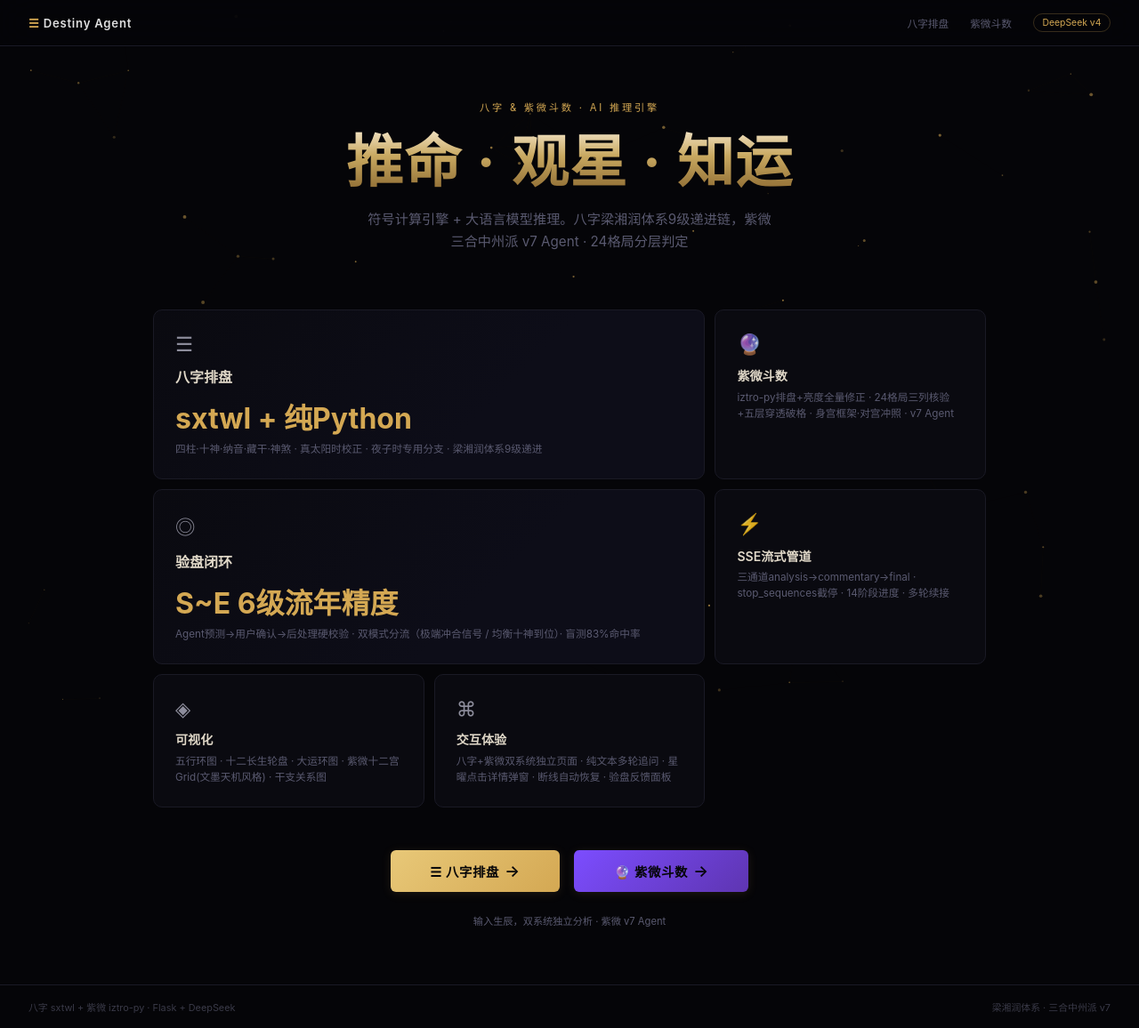
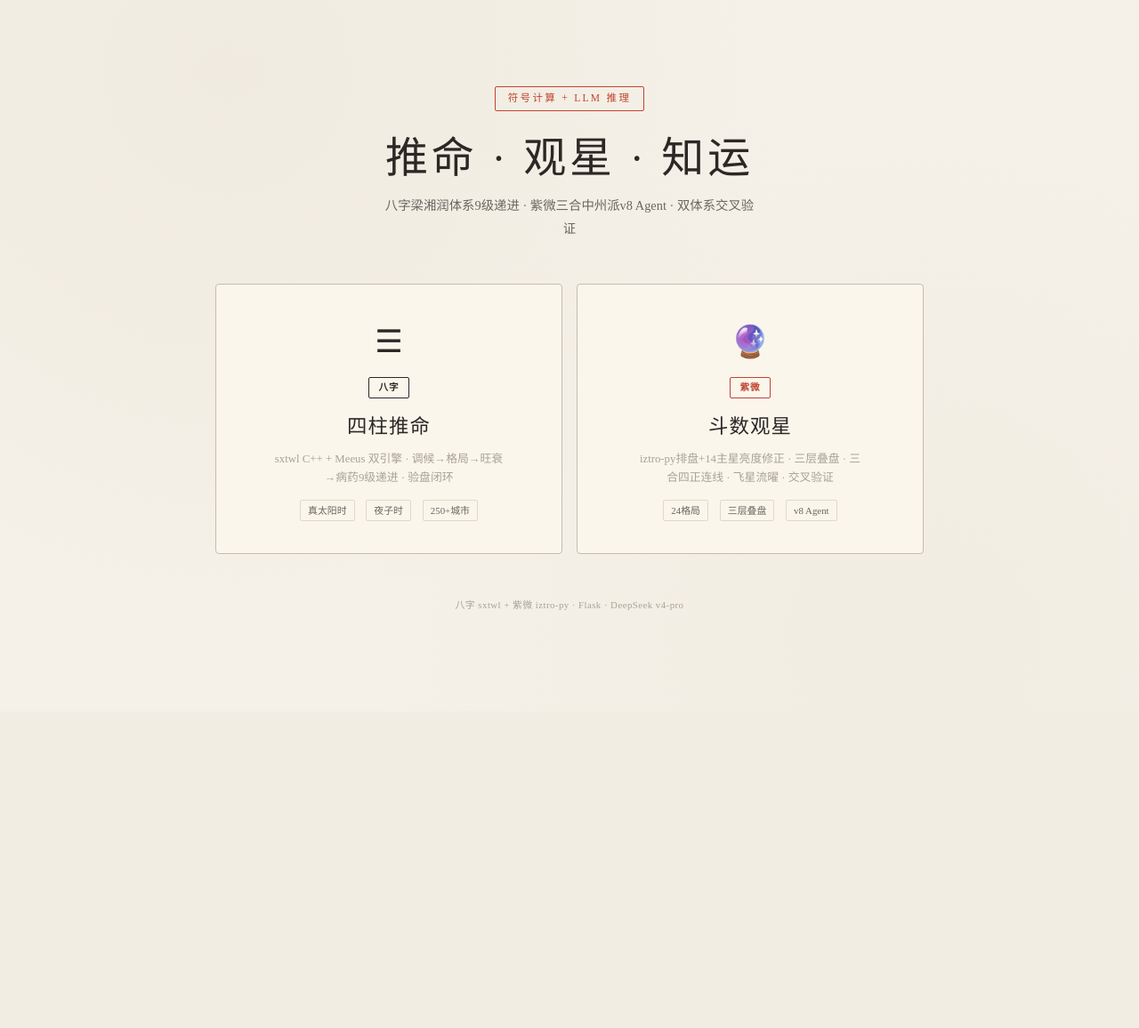
Before and after one commit to TheWher/bazi-paipan, a Flask app: page / in a window 1280 px wide. Shown: the whole page at 89% size. After the commit the page ends 686 px from the top, so only its background shows below. Run offline with Flask 3, Linux system fonts and the light colour scheme.

Commit message:
feat: 主页重设计 — 水墨宣纸风，双卡片分流

```diff
--- a/templates/landing.html
+++ b/templates/landing.html
@@ -3,252 +3,40 @@
 <head>
 <meta charset="UTF-8">
 <meta name="viewport" content="width=device-width, initial-scale=1.0">
-<title>八字 & 紫微 · AI命理分析</title>
+<title>Destiny Agent · 八字&紫微</title>
 <style>
-:root{
-  --bg:#050508;--surface:#0a0a10;--border:#1a1a25;--border-glow:#252535;
-  --text:#a5a5b5;--text-dim:#5a5a70;--gold:#d4a853;--gold-light:#e8c878;
-  --radius:10px;
-}
+:root{--paper:#f5f1e8;--paper-card:#faf6ec;--ink:#2b2825;--ink-soft:#6b6660;--ink-faint:#a8a298;--vermillion:#c1432f;--line-soft:#c4bdb0;--line-faint:#e0d9c8}
 *{margin:0;padding:0;box-sizing:border-box}
-body{
-  background:var(--bg);color:var(--text);
-  font-family:"PingFang SC","Microsoft YaHei",-apple-system,sans-serif;
-  min-height:100vh;display:flex;flex-direction:column;
-  -webkit-font-smoothing:antialiased;overflow-x:hidden;
-}
-
-/* ── 动态粒子背景 ── */
-#bg-canvas{position:fixed;inset:0;z-index:0;pointer-events:none}
-
-/* ── 导航 ── */
-nav{
-  position:fixed;top:0;left:0;right:0;z-index:100;
-  display:flex;align-items:center;justify-content:space-between;
-  padding:0 2rem;height:52px;
-  border-bottom:1px solid var(--border);
-  background:rgba(5,5,8,.75);backdrop-filter:blur(20px);
-}
-nav .logo{font-size:.82rem;font-weight:600;color:#e0e0e0;letter-spacing:.06em;text-decoration:none}
-nav .logo i{color:var(--gold);font-style:normal}
-nav .links{display:flex;gap:1.5rem;align-items:center}
-nav .links a{font-size:.73rem;color:var(--text-dim);text-decoration:none;transition:color .2s}
-nav .links a:hover{color:#d0d0d0}
-nav .badge{
-  font-size:.65rem;color:var(--gold);border:1px solid rgba(212,168,83,.25);
-  padding:.2rem .6rem;border-radius:99px
-}
-
-/* ── 主内容 ── */
-main{
-  flex:1;display:flex;flex-direction:column;align-items:center;
-  padding:7rem 2rem 4rem;z-index:1;max-width:1000px;margin:0 auto;width:100%;
-}
-
-/* ── Hero ── */
-.hero{text-align:center;margin-bottom:4rem}
-.hero .pretitle{
-  font-size:.7rem;text-transform:uppercase;letter-spacing:.25em;
-  color:var(--gold);margin-bottom:1.2rem;
-}
-.hero h1{
-  font-size:clamp(2.4rem,5.5vw,4rem);font-weight:700;letter-spacing:.02em;
-  line-height:1.1;margin-bottom:1rem;
-  background:linear-gradient(180deg,#f0e0c0 0%,#c8a860 40%,#8a6830 100%);
-  -webkit-background-clip:text;-webkit-text-fill-color:transparent;
-  background-clip:text;
-}
-.hero p{
-  font-size:.95rem;color:var(--text-dim);max-width:460px;margin:0 auto;line-height:1.65;
-}
-
-/* ── Bento 网格 ── */
-.bento{
-  display:grid;grid-template-columns:1fr 1fr 1fr;
-  grid-template-rows:auto auto;gap:.7rem;width:100%;margin-bottom:3rem;
-}
-.bento .card{
-  background:var(--surface);border:1px solid var(--border);border-radius:var(--radius);
-  padding:1.5rem;cursor:default;text-decoration:none;color:inherit;
-  transition:all .3s;position:relative;overflow:hidden;
-}
-.bento .card::after{
-  content:'';position:absolute;inset:0;opacity:0;transition:opacity .3s;
-  background:radial-gradient(500px circle at var(--x,50%) var(--y,50%),rgba(212,168,83,.05),transparent 60%);
-}
-.bento .card:hover{transform:translateY(-2px);border-color:var(--border-glow)}
-.bento .card:hover::after{opacity:1}
-.bento .card.lg{grid-column:span 2}
-.bento .card .icon{font-size:1.4rem;margin-bottom:.7rem;opacity:.85}
-.bento .card h3{font-size:.88rem;font-weight:600;color:#e0d8c8;margin-bottom:.35rem}
-.bento .card p{font-size:.73rem;color:var(--text-dim);line-height:1.55}
-
-/* 大卡特殊样式 */
-.bento .card.lg{
-  display:flex;flex-direction:column;justify-content:center;
-  background:linear-gradient(135deg,var(--surface),#0d0d18 60%);
-}
-.bento .card.lg h3{font-size:1rem}
-.bento .card.lg .highlight{font-size:2rem;font-weight:700;color:var(--gold);margin:.3rem 0}
-
-/* ── CTA ── */
-.cta{text-align:center}
-.btn{
-  display:inline-flex;align-items:center;gap:.4rem;
-  padding:.8rem 2.8rem;font-size:.9rem;font-weight:600;letter-spacing:.04em;
-  color:#050508;background:linear-gradient(135deg,var(--gold-light),var(--gold));
-  border-radius:6px;text-decoration:none;transition:all .25s;
-  box-shadow:0 2px 12px rgba(212,168,83,.12);
-}
-.btn:hover{background:linear-gradient(135deg,#f0d080,#d8b060);transform:translateY(-1px);box-shadow:0 8px 30px rgba(212,168,83,.2)}
-.btn-arrow{font-size:1.1rem;transition:transform .2s}
-.btn:hover .btn-arrow{transform:translateX(3px)}
-.cta-hint{font-size:.7rem;color:var(--text-dim);margin-top:.7rem}
-
-footer{
-  padding:1rem 2rem;text-align:center;font-size:.68rem;color:#3a3a48;
-  border-top:1px solid var(--border);z-index:1;display:flex;justify-content:space-between;
-}
-
-@media(max-width:700px){
-  .bento{grid-template-columns:1fr;grid-template-rows:auto}
-  .bento .card.lg{grid-column:span 1}
-  .hero h1{font-size:1.8rem}
-  nav .links{display:none}
-}
+html{font-size:16px}
+body{font-family:"Noto Serif SC","Source Han Serif SC",serif;background:var(--paper);color:var(--ink);line-height:1.7;background-image:radial-gradient(circle at 20% 10%,rgba(180,160,130,.08),transparent 50%),radial-gradient(circle at 80% 90%,rgba(180,160,130,.05),transparent 50%);min-height:100vh;display:flex;flex-direction:column;align-items:center;-webkit-font-smoothing:antialiased}
+main{flex:1;display:flex;flex-direction:column;align-items:center;justify-content:center;padding:3rem 2rem;max-width:860px;width:100%}
+.hero{text-align:center;margin-bottom:3rem}
+.hero .mark{display:inline-block;font-size:.72rem;letter-spacing:.2em;color:var(--vermillion);border:1px solid var(--vermillion);padding:3px 14px;border-radius:2px;margin-bottom:1.4rem}
+.hero h1{font-family:"STKaiti","KaiTi","Noto Serif SC",serif;font-size:clamp(2rem,5vw,3rem);font-weight:400;color:var(--ink);letter-spacing:.08em;margin-bottom:.6rem;line-height:1.3}
+.hero p{font-size:.9rem;color:var(--ink-soft);max-width:420px;margin:0 auto;line-height:1.8}
+.systems{display:grid;grid-template-columns:1fr 1fr;gap:1rem;width:100%;margin-bottom:2rem}
+.card{display:flex;flex-direction:column;align-items:center;text-align:center;padding:2.2rem 1.8rem;background:var(--paper-card);border:1px solid var(--line-soft);border-radius:4px;cursor:pointer;text-decoration:none;color:inherit;transition:all .3s}
+.card:hover{transform:translateY(-2px);border-color:var(--ink-soft);box-shadow:0 4px 20px rgba(0,0,0,.06)}
+.card .icon{font-size:2.2rem;margin-bottom:.6rem}
+.card .tag{font-size:.66rem;letter-spacing:.1em;margin-bottom:.8rem;padding:2px 10px;border-radius:2px;font-weight:600}
+.card .tag.bazi{color:var(--ink);border:1px solid var(--ink)}
+.card .tag.ziwei{color:var(--vermillion);border:1px solid var(--vermillion)}
+.card h2{font-family:"STKaiti","KaiTi","Noto Serif SC",serif;font-size:1.4rem;font-weight:400;margin-bottom:.4rem;letter-spacing:.05em}
+.card p{font-size:.8rem;color:var(--ink-faint);line-height:1.7;max-width:260px}
+.card .specs{display:flex;gap:.8rem;margin-top:.8rem;font-size:.68rem;color:var(--ink-soft)}
+.card .specs span{padding:2px 8px;border:1px solid var(--line-faint);border-radius:2px}
+footer{text-align:center;font-size:.68rem;color:var(--ink-faint);padding:1rem;letter-spacing:.04em}
+@media(max-width:640px){.systems{grid-template-columns:1fr}.hero h1{font-size:1.6rem}.card{padding:1.6rem 1rem}}
 </style>
 </head>
 <body>
-
-<canvas id="bg-canvas"></canvas>
-
-<nav>
-  <a href="/" class="logo"><i>☰</i> Destiny Agent</a>
-  <div class="links">
-    <a href="/app">八字排盘</a>
-    <a href="/ziwei">紫微斗数</a>
-    <span class="badge">DeepSeek v4</span>
-  </div>
-</nav>
-
 <main>
-  <section class="hero">
-    <div class="pretitle">八字 & 紫微斗数 · AI 推理引擎</div>
-    <h1>推命 · 观星 · 知运</h1>
-    <p>符号计算引擎 + 大语言模型推理。八字梁湘润体系9级递进链，紫微三合中州派 v7 Agent · 24格局分层判定</p>
-  </section>
-
-  <div class="bento" id="bento">
-    <a href="/app" class="card lg">
-      <div class="icon">☰</div>
-      <h3>八字排盘</h3>
-      <span class="highlight">sxtwl + 纯Python</span>
-      <p>四柱·十神·纳音·藏干·神煞 · 真太阳时校正 · 夜子时专用分支 · 梁湘润体系9级递进</p>
-    </a>
-    <a href="/ziwei" class="card">
-      <div class="icon">🔮</div>
-      <h3>紫微斗数</h3>
-      <p>iztro-py排盘+亮度全量修正 · 24格局三列核验+五层穿透破格 · 身宫框架·对宫冲照 · v7 Agent</p>
-    </a>
-    <a href="/app" class="card lg">
-      <div class="icon">◎</div>
-      <h3>验盘闭环</h3>
-      <span class="highlight">S~E 6级流年精度</span>
-      <p>Agent预测→用户确认→后处理硬校验 · 双模式分流（极端冲合信号 / 均衡十神到位）· 盲测83%命中率</p>
-    </a>
-    <a href="/app" class="card">
-      <div class="icon">⚡</div>
-      <h3>SSE流式管道</h3>
-      <p>三通道analysis→commentary→final · stop_sequences截停 · 14阶段进度 · 多轮续接</p>
-    </a>
-    <a href="/app" class="card">
-      <div class="icon">◈</div>
-      <h3>可视化</h3>
-      <p>五行环图 · 十二长生轮盘 · 大运环图 · 紫微十二宫Grid(文墨天机风格) · 干支关系图</p>
-    </a>
-    <a href="/app" class="card">
-      <div class="icon">⌘</div>
-      <h3>交互体验</h3>
-      <p>八字+紫微双系统独立页面 · 纯文本多轮追问 · 星曜点击详情弹窗 · 断线自动恢复 · 验盘反馈面板</p>
-    </a>
-  </div>
-
-  <div class="cta" style="display:flex;gap:1rem;flex-wrap:wrap;justify-content:center">
-    <a href="/app" class="btn">☰ 八字排盘 <span class="btn-arrow">→</span></a>
-    <a href="/ziwei" class="btn" style="background:linear-gradient(135deg,#7c4dff,#5e35b1)">🔮 紫微斗数 <span class="btn-arrow">→</span></a>
-    <p class="cta-hint" style="width:100%;text-align:center;margin-top:.5rem">输入生辰，双系统独立分析 · 紫微 v7 Agent</p>
-  </div>
+<section class="hero"><div class="mark">符号计算 + LLM 推理</div><h1>推命 · 观星 · 知运</h1><p>八字梁湘润体系9级递进 · 紫微三合中州派v8 Agent · 双体系交叉验证</p></section>
+<div class="systems">
+<a href="/app" class="card"><div class="icon">&#x2630;</div><div class="tag bazi">八字</div><h2>四柱推命</h2><p>sxtwl C++ + Meeus 双引擎 · 调候→格局→旺衰→病药9级递进 · 验盘闭环</p><div class="specs"><span>真太阳时</span><span>夜子时</span><span>250+城市</span></div></a>
+<a href="/ziwei" class="card"><div class="icon">&#x1F52E;</div><div class="tag ziwei">紫微</div><h2>斗数观星</h2><p>iztro-py排盘+14主星亮度修正 · 三层叠盘 · 三合四正连线 · 飞星流曜 · 交叉验证</p><div class="specs"><span>24格局</span><span>三层叠盘</span><span>v8 Agent</span></div></a>
+</div>
+<footer>八字 sxtwl + 紫微 iztro-py · Flask · DeepSeek v4-pro</footer>
 </main>
-
-<footer>
-  <span>八字 sxtwl + 紫微 iztro-py · Flask + DeepSeek</span>
-  <span>梁湘润体系 · 三合中州派 v7</span>
-</footer>
-
-<script>
-// ── 粒子引擎 ──
-(function(){
-  const c=document.getElementById('bg-canvas'),ctx=c.getContext('2d');
-  let W,H,particles=[],mouse={x:-999,y:-999};
-  const N=80,D=120,COLOR='212,168,83';
-
-  function resize(){W=c.width=window.innerWidth;H=c.height=window.innerHeight}
-  resize();window.addEventListener('resize',resize);
-
-  class P{
-    constructor(){this.reset(true)}
-    reset(init){
-      this.x=Math.random()*W;this.y=init?Math.random()*H:H+20;
-      this.vx=(Math.random()-.5)*.3;this.vy=-(Math.random()*.3+.15);
-      this.r=Math.random()*1.5+.5;this.a=Math.random()*.5+.2;
-    }
-    update(){
-      this.x+=this.vx;this.y+=this.vy;
-      // 鼠标微斥
-      const dx=this.x-mouse.x,dy=this.y-mouse.y,dd=Math.sqrt(dx*dx+dy*dy);
-      if(dd<150){const f=(1-dd/150)*.5;this.vx+=dx/dd*f*.02;this.vy+=dy/dd*f*.02}
-      // 阻尼
-      this.vx*=.999;this.vy*=.999;
-      if(this.y<-20||this.x<-20||this.x>W+20)this.reset(false);
-    }
-    draw(){
-      ctx.beginPath();ctx.arc(this.x,this.y,this.r,0,Math.PI*2);
-      ctx.fillStyle=`rgba(${COLOR},${this.a})`;ctx.fill();
-    }
-  }
-
-  for(let i=0;i<N;i++)particles.push(new P());
-
-  function loop(){
-    ctx.clearRect(0,0,W,H);
-    // 连线
-    for(let i=0;i<N;i++){
-      for(let j=i+1;j<N;j++){
-        const dx=particles[i].x-particles[j].x,dy=particles[i].y-particles[j].y;
-        const dd=Math.sqrt(dx*dx+dy*dy);
-        if(dd<D){
-          ctx.beginPath();ctx.moveTo(particles[i].x,particles[i].y);ctx.lineTo(particles[j].x,particles[j].y);
-          ctx.strokeStyle=`rgba(${COLOR},${.06*(1-dd/D)})`;ctx.lineWidth=.5;ctx.stroke();
-        }
-      }
-    }
-    particles.forEach(p=>{p.update();p.draw()});
-    requestAnimationFrame(loop);
-  }
-  loop();
-
-  document.addEventListener('mousemove',e=>{mouse.x=e.clientX;mouse.y=e.clientY});
-  document.addEventListener('mouseleave',()=>{mouse.x=-999;mouse.y=-999});
-
-  // 卡片光效
-  document.querySelectorAll('.card').forEach(card=>{
-    card.addEventListener('mousemove',e=>{
-      const r=card.getBoundingClientRect();
-      card.style.setProperty('--x',(e.clientX-r.left)+'px');
-      card.style.setProperty('--y',(e.clientY-r.top)+'px');
-    });
-  });
-})();
-</script>
 </body>
 </html>
```
